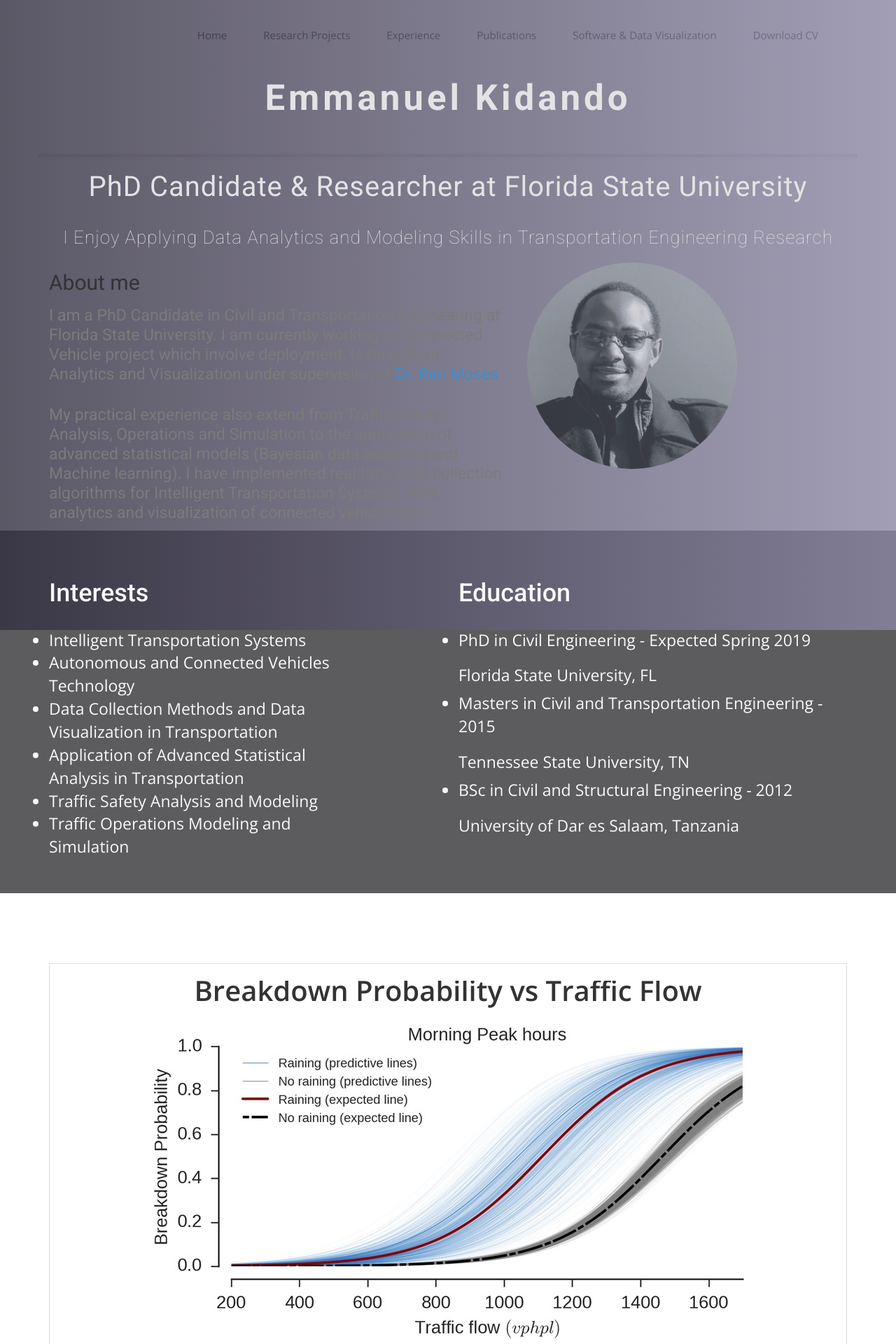
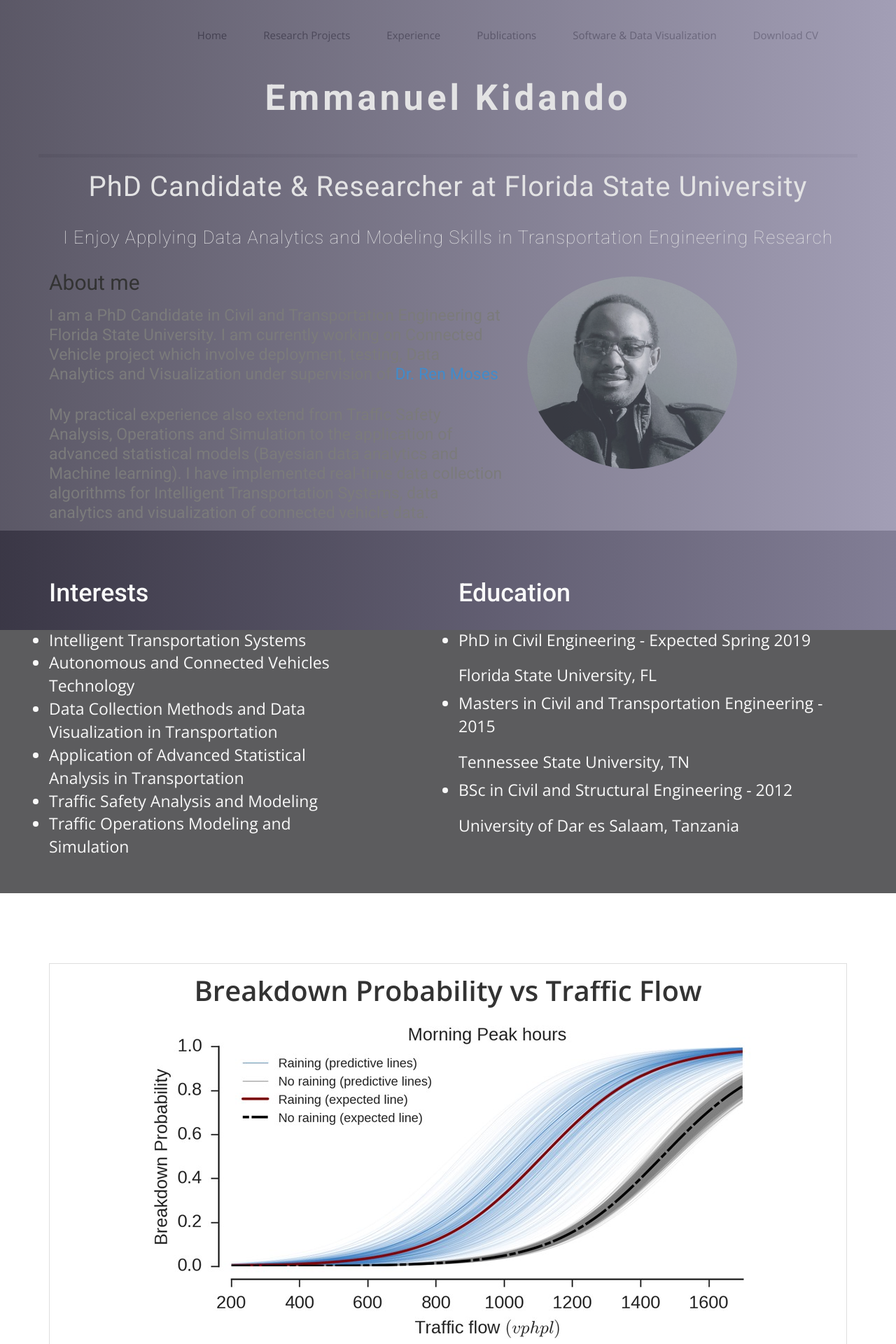
Before and after one commit to ekidando/Emma, a Jekyll site: the page built from index.html, in a window 1280 px wide. Shown: the top 1920 px of the page at 70% size. Built offline with Jekyll 4.4.1, drawn with Linux system fonts in a browser that asks for light colours; nearby versions of some CDN libraries; some web fonts are replaced.

Commit message:
Update index.html

```diff
--- a/index.html
+++ b/index.html
@@ -40,7 +40,7 @@ published: true
       </div><!-- .col-md-7 close -->
       <div class="col-md-5 col-sm-12">
         <div class="block">
-         <img class="centered-and-cropped" width="300" height="300" style="border-radius:50%; opacity: 0.7; padding-top: 5px" src="img/2-2.jpg" alt="Img">
+         <img class="centered-and-cropped" width="300" height="300" style="border-radius:50%; opacity: 0.7; padding-top: 25px" src="img/2-2.jpg" alt="Img">
         </div>
       </div><!-- .col-md-5 close -->
     </div>
```
